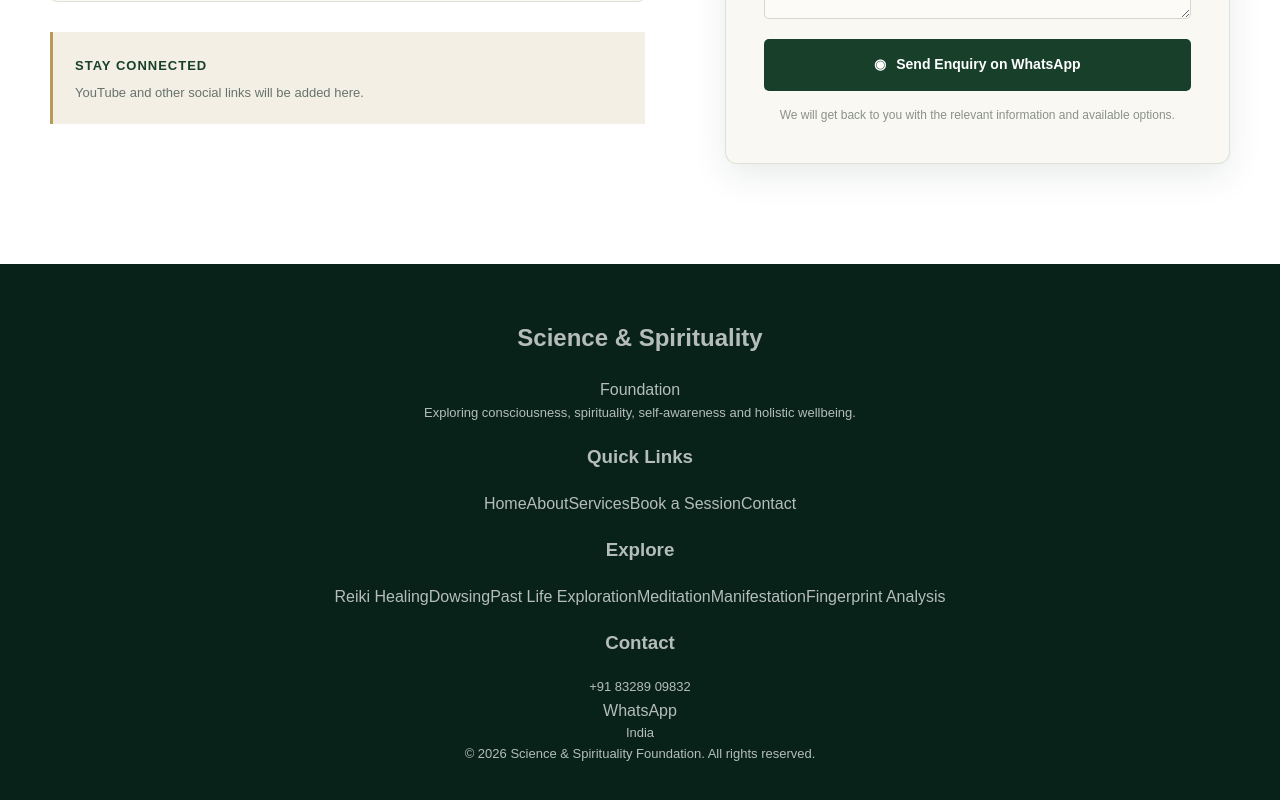
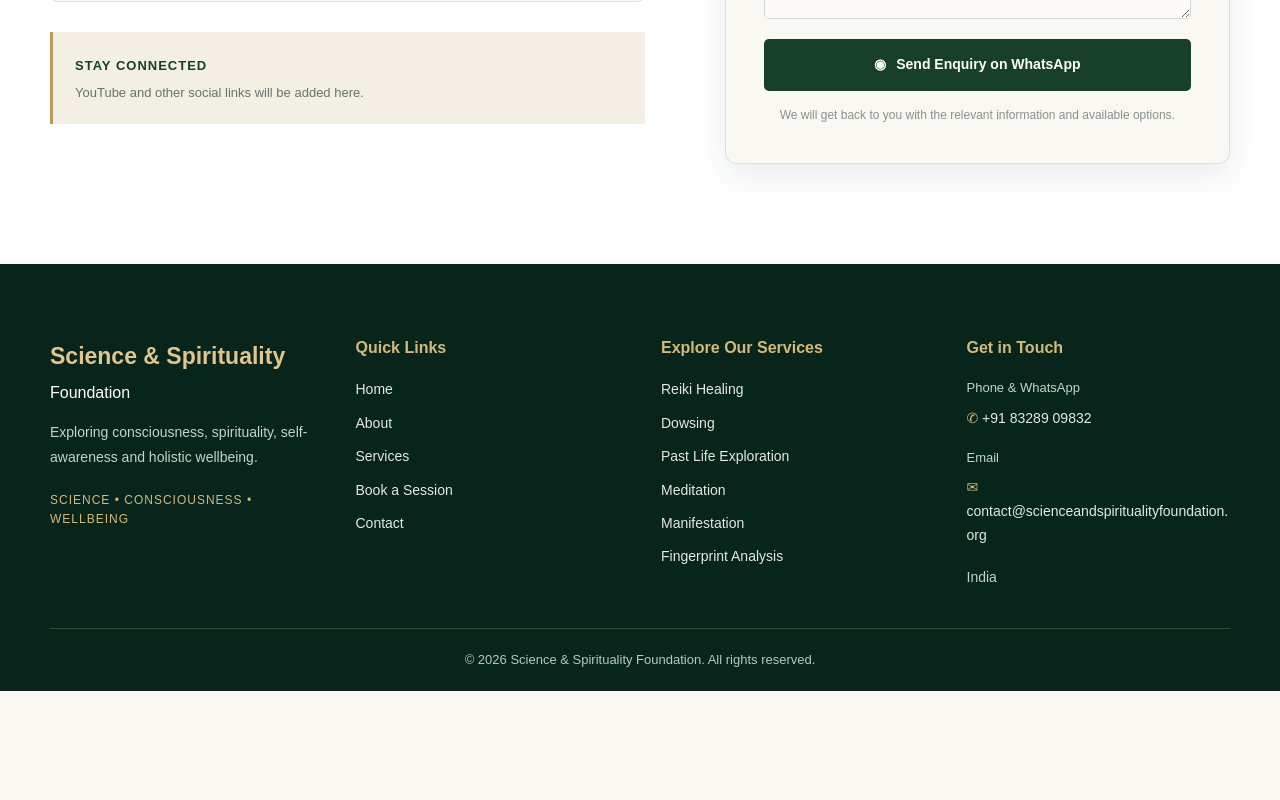
Before and after one commit to pratyushpanigrahi18-droid/science-spirituality-foundation, a React (Create React App) app: page / in a window 1280 px wide. Shown: the part 7435-8235 px from the top of the page. After the commit the page ends 8126 px from the top, so only its background shows below. Built offline with nearby package versions, Linux system fonts and the light colour scheme.

Commit message:
Enhance Footer component with dynamic content
Refactored Footer component to include dynamic contact information and improved styling.

```diff
--- a/src/Component/Footer.tsx
+++ b/src/Component/Footer.tsx
@@ -1,61 +1,192 @@
+
 import React from "react";
 
+const CONTACT_EMAIL = "contact@scienceandspiritualityfoundation.org";
+const WHATSAPP_NUMBER = "918328909832";
+
 const Footer: React.FC = () => {
+  const linkStyle: React.CSSProperties = {
+    color: "#e5e9df",
+    textDecoration: "none",
+    display: "block",
+    marginBottom: "11px",
+    fontSize: "14px",
+    transition: "color 0.2s ease",
+  };
+
+  const headingStyle: React.CSSProperties = {
+    color: "#d5b978",
+    fontSize: "16px",
+    marginBottom: "18px",
+    fontWeight: 600,
+  };
+
   return (
-    <footer className="footer">
-      <div className="footer-container">
+    <footer
+      className="footer"
+      style={{
+        background: "#08251c",
+        color: "#f5f1e7",
+        padding: "55px 24px 20px",
+      }}
+    >
+      <div
+        className="footer-container"
+        style={{
+          maxWidth: "1180px",
+          width: "100%",
+          margin: "0 auto",
+          display: "grid",
+          gridTemplateColumns: "repeat(auto-fit, minmax(190px, 1fr))",
+          gap: "42px",
+          textAlign: "left",
+        }}
+      >
         <div className="footer-brand">
-          <h2>Science & Spirituality</h2>
-          <span>Foundation</span>
+          <h2
+            style={{
+              color: "#e2c58b",
+              fontSize: "23px",
+              marginBottom: "5px",
+            }}
+          >
+            Science & Spirituality
+          </h2>
 
-          <p>
+          <span
+            style={{
+              display: "block",
+              color: "#ffffff",
+              fontSize: "16px",
+              marginBottom: "15px",
+            }}
+          >
+            Foundation
+          </span>
+
+          <p
+            style={{
+              color: "#c6d2ca",
+              fontSize: "14px",
+              lineHeight: 1.8,
+              maxWidth: "280px",
+            }}
+          >
             Exploring consciousness, spirituality, self-awareness and holistic
             wellbeing.
+          </p>
+
+          <p
+            style={{
+              color: "#d5b978",
+              fontSize: "12px",
+              marginTop: "20px",
+              letterSpacing: "1px",
+            }}
+          >
+            SCIENCE • CONSCIOUSNESS • WELLBEING
           </p>
         </div>
 
         <div className="footer-links">
-          <h3>Quick Links</h3>
+          <h3 style={headingStyle}>Quick Links</h3>
 
-          <a href="#home">Home</a>
-          <a href="#about">About</a>
-          <a href="#services">Services</a>
-          <a href="#booking">Book a Session</a>
-          <a href="#contact">Contact</a>
+          <a href="#home" style={linkStyle}>Home</a>
+          <a href="#about" style={linkStyle}>About</a>
+          <a href="#services" style={linkStyle}>Services</a>
+          <a href="#booking" style={linkStyle}>Book a Session</a>
+          <a href="#contact" style={linkStyle}>Contact</a>
         </div>
 
         <div className="footer-services">
-          <h3>Explore</h3>
+          <h3 style={headingStyle}>Explore Our Services</h3>
 
-          <a href="#reiki">Reiki Healing</a>
-          <a href="#dowsing">Dowsing</a>
-          <a href="#past-life">Past Life Exploration</a>
-          <a href="#meditation">Meditation</a>
-          <a href="#manifestation">Manifestation</a>
-          <a href="#fingerprint-analysis">Fingerprint Analysis</a>
+          <a href="#reiki" style={linkStyle}>Reiki Healing</a>
+          <a href="#dowsing" style={linkStyle}>Dowsing</a>
+          <a href="#past-life" style={linkStyle}>Past Life Exploration</a>
+          <a href="#meditation" style={linkStyle}>Meditation</a>
+          <a href="#manifestation" style={linkStyle}>Manifestation</a>
+          <a href="#fingerprint-analysis" style={linkStyle}>
+            Fingerprint Analysis
+          </a>
         </div>
 
         <div className="footer-contact">
-          <h3>Contact</h3>
+          <h3 style={headingStyle}>Get in Touch</h3>
 
-          <p>+91 83289 09832</p>
+          <p
+            style={{
+              color: "#c6d2ca",
+              fontSize: "13px",
+              marginBottom: "8px",
+            }}
+          >
+            Phone & WhatsApp
+          </p>
 
           <a
-            href="https://wa.me/918328909832"
+            href={`https://wa.me/${WHATSAPP_NUMBER}`}
             target="_blank"
             rel="noopener noreferrer"
+            style={linkStyle}
           >
-            WhatsApp
+            <span style={{ color: "#d5b978" }}>✆</span> +91 83289 09832
           </a>
 
-          <p>India</p>
+          <p
+            style={{
+              color: "#c6d2ca",
+              fontSize: "13px",
+              marginTop: "18px",
+              marginBottom: "8px",
+            }}
+          >
+            Email
+          </p>
+
+          <a
+            href={`mailto:${CONTACT_EMAIL}`}
+            style={{
+              ...linkStyle,
+              overflowWrap: "anywhere",
+              lineHeight: 1.7,
+            }}
+          >
+            <span style={{ color: "#d5b978" }}>✉</span>{" "}
+            {CONTACT_EMAIL}
+          </a>
+
+          <p
+            style={{
+              color: "#c6d2ca",
+              fontSize: "14px",
+              marginTop: "18px",
+            }}
+          >
+            India
+          </p>
         </div>
       </div>
 
-      <div className="footer-bottom">
-        <p>
-          © {new Date().getFullYear()} Science & Spirituality Foundation. All
-          rights reserved.
+      <div
+        className="footer-bottom"
+        style={{
+          maxWidth: "1180px",
+          margin: "40px auto 0",
+          paddingTop: "20px",
+          borderTop: "1px solid rgba(213, 185, 120, 0.25)",
+          textAlign: "center",
+        }}
+      >
+        <p
+          style={{
+            color: "#b9c8bf",
+            fontSize: "13px",
+            lineHeight: 1.7,
+          }}
+        >
+          © {new Date().getFullYear()} Science & Spirituality Foundation.
+          All rights reserved.
         </p>
       </div>
     </footer>
```
